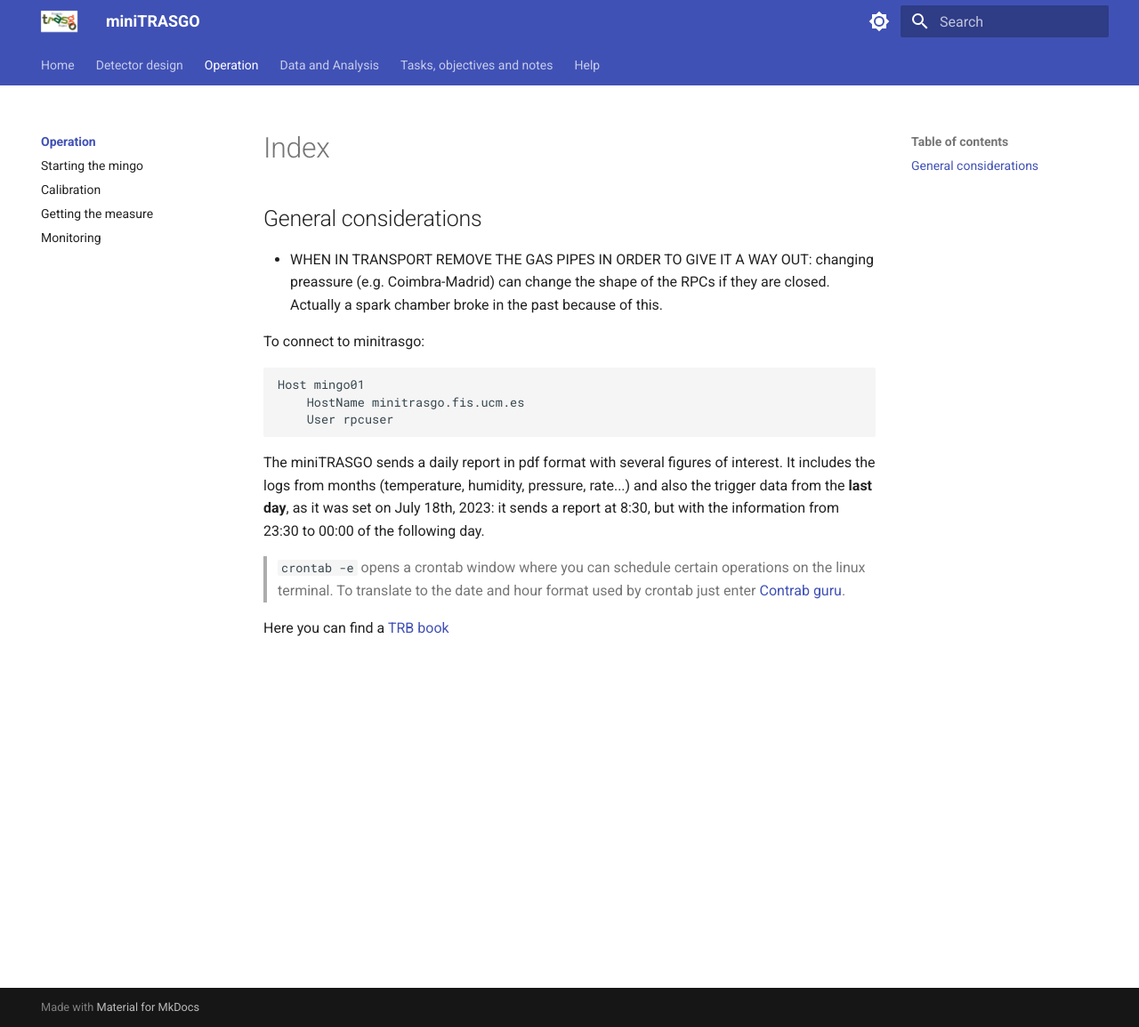
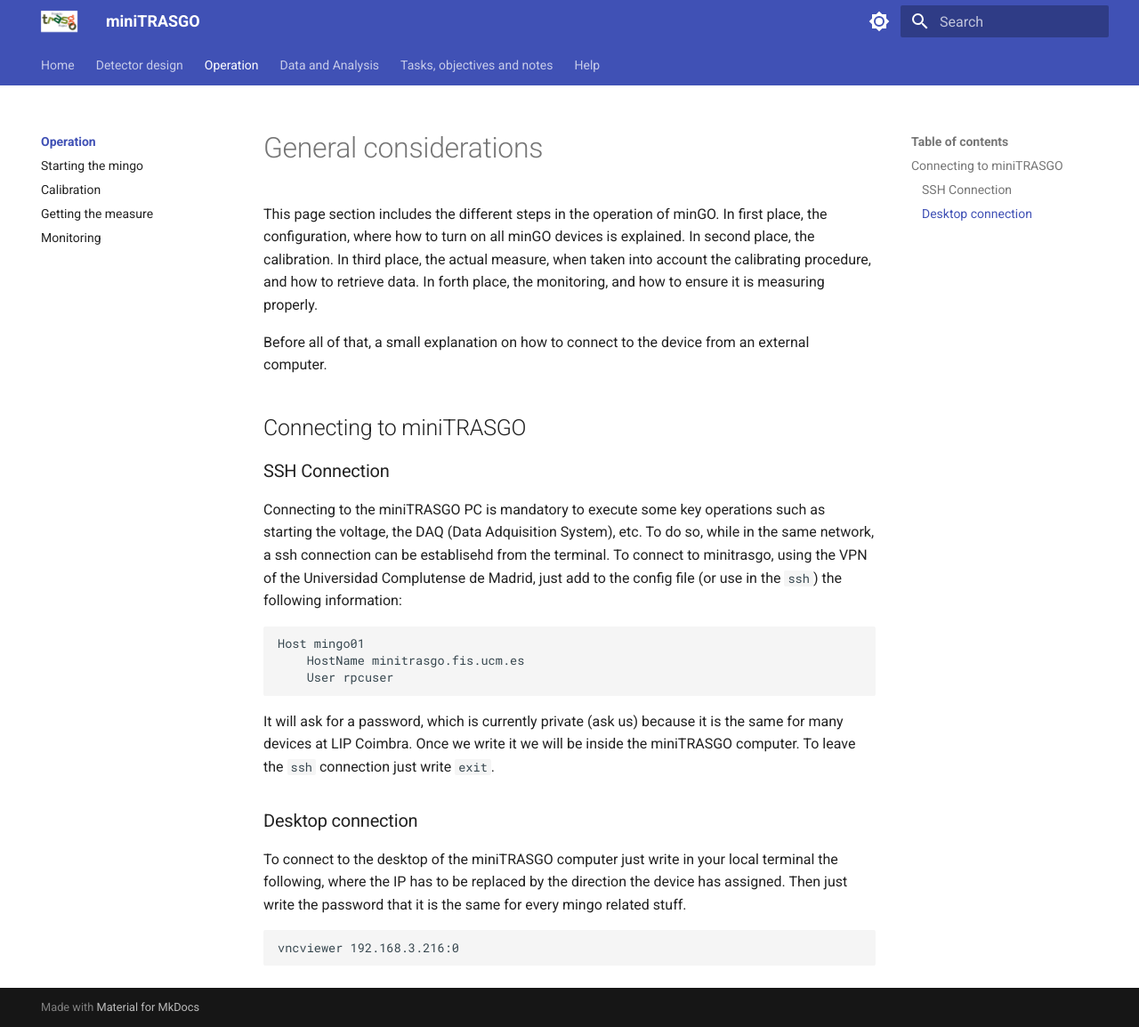
Before and after one commit to cayesoneira/miniTRASGO-documentation, an MkDocs documentation site: the page built from docs/operation/index.md, in a window 1280 px wide and 1154 px high. Shown: the whole window at 89% size. Built offline with MkDocs 1.6.1 and Material for MkDocs 9.7.7, drawn with Linux system fonts in a browser that asks for light colours.

Commit message:
Update index.md

```diff
--- a/docs/operation/index.md
+++ b/docs/operation/index.md
@@ -1,17 +1,22 @@
-## General considerations
+# General considerations
+This page section includes the different steps in the operation of minGO. In first place, the configuration, where how to turn on all minGO devices is explained. In second place, the calibration. In third place, the actual measure, when taken into account the calibrating procedure, and how to retrieve data. In forth place, the monitoring, and how to ensure it is measuring properly.
 
-- WHEN IN TRANSPORT REMOVE THE GAS PIPES IN ORDER TO GIVE IT A WAY OUT: changing preassure (e.g. Coimbra-Madrid) can change the shape of the RPCs if they are closed. Actually a spark chamber broke in the past because of this.
+Before all of that, a small explanation on how to connect to the device from an external computer.
 
-To connect to minitrasgo:
+## Connecting to miniTRASGO
+
+### SSH Connection
+
+Connecting to the miniTRASGO PC is mandatory to execute some key operations such as starting the voltage, the DAQ (Data Adquisition System), etc. To do so, while in the same network, a ssh connection can be establisehd from the terminal. To connect to minitrasgo, using the VPN of the Universidad Complutense de Madrid, just add to the config file (or use in the `ssh`) the following information:
 
     Host mingo01
         HostName minitrasgo.fis.ucm.es
         User rpcuser
 
-
-The miniTRASGO sends a daily report in pdf format with several figures of interest. It includes the logs from months (temperature, humidity, pressure, rate...) and also the trigger data from the **last day**, as it was set on July 18th, 2023: it sends a report at 8:30, but with the information from 23:30 to 00:00 of the following day.
+It will ask for a password, which is currently private (ask us) because it is the same for many devices at LIP Coimbra. Once we write it we will be inside the miniTRASGO computer. To leave the `ssh` connection just write `exit`.
 
 
-> `crontab -e` opens a crontab window where you can schedule certain operations on the linux terminal. To translate to the date and hour format used by crontab just enter [Contrab guru](https://crontab.guru/).
+### Desktop connection
+To connect to the desktop of the miniTRASGO computer just write in your local terminal the following, where the IP has to be replaced by the direction the device has assigned. Then just write the password that it is the same for every mingo related stuff.
 
-Here you can find a [TRB book](http://jspc29.x-matter.uni-frankfurt.de/docu/trb3docu.pdf)
+    vncviewer 192.168.3.216:0
```
